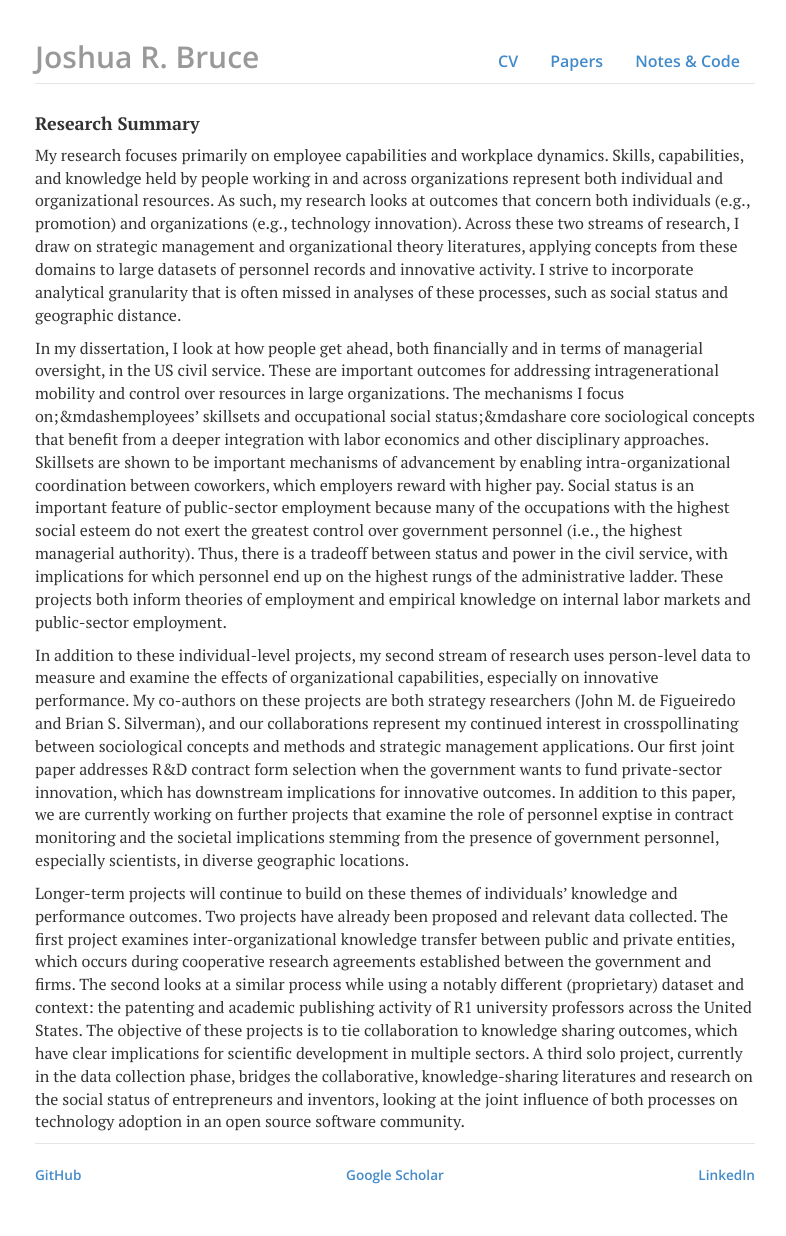
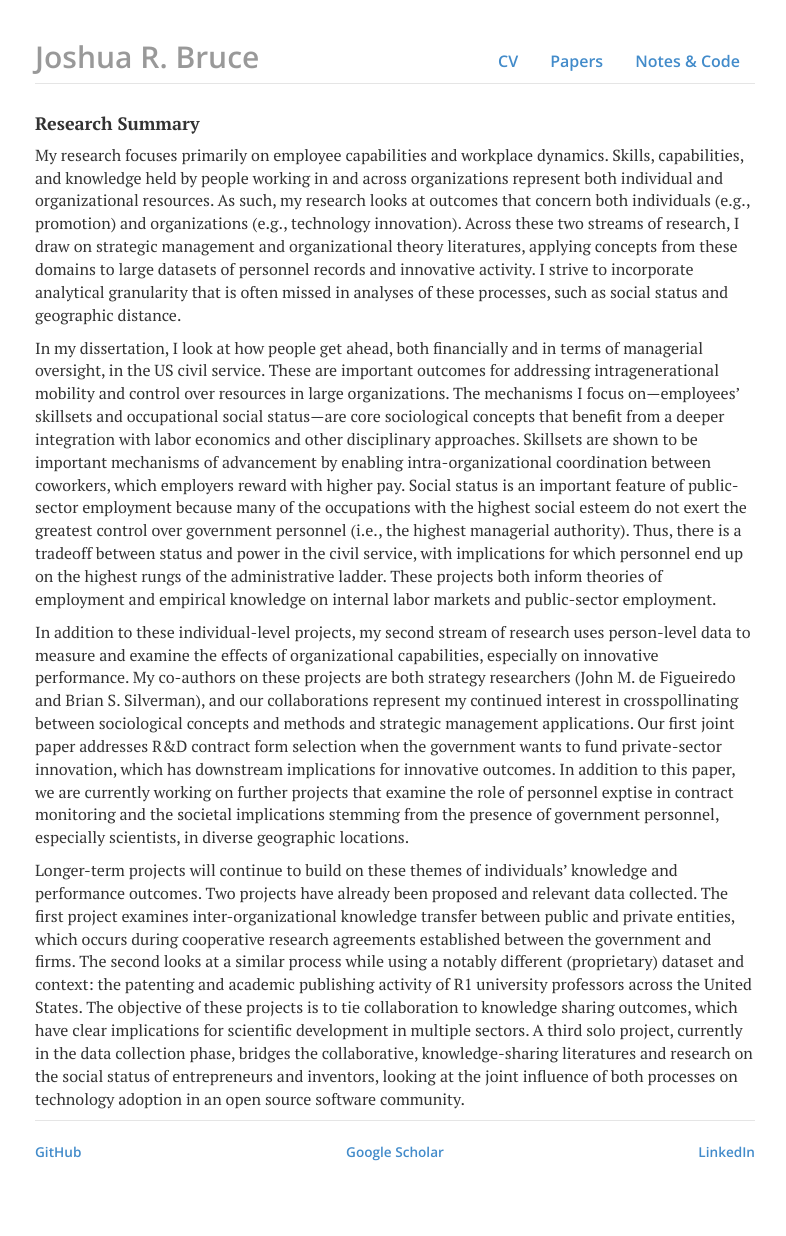
Before and after one commit to joshuarbruce/joshuarbruce.github.io, a Jekyll site: the page built from research/index.html, in a window 1280 px wide. Shown: the whole page, without its empty margins (245-1031 px from the left). Built offline with Jekyll 4.4.1, drawn with Linux system fonts in a browser that asks for light colours; nearby versions of some CDN libraries; after the commit the page ends 1213 px from its top, so only the background shows below that.

Commit message:
Update index.html

```diff
--- a/research/index.html
+++ b/research/index.html
@@ -7,7 +7,7 @@
 <h4>Research Summary</h4>
 <p>My research focuses primarily on employee capabilities and workplace dynamics. Skills, capabilities, and knowledge held by people working in and across organizations represent both individual and organizational resources. As such, my research looks at outcomes that concern both individuals (e.g., promotion) and organizations (e.g., technology innovation). Across these two streams of research, I draw on strategic management and organizational theory literatures, applying concepts from these domains to large datasets of personnel records and innovative activity. I strive to incorporate analytical granularity that is often missed in analyses of these processes, such as social status and geographic distance.</p>
 
-<p>In my dissertation, I look at how people get ahead, both financially and in terms of managerial oversight, in the US civil service. These are important outcomes for addressing intragenerational mobility and control over resources in large organizations. The mechanisms I focus on;&mdashemployees’ skillsets and occupational social status;&mdashare core sociological concepts that benefit from a deeper integration with labor economics and other disciplinary approaches. Skillsets are shown to be important mechanisms of advancement by enabling intra-organizational coordination between coworkers, which employers reward with higher pay. Social status is an important feature of public-sector employment because many of the occupations with the highest social esteem do not exert the greatest control over government personnel (i.e., the highest managerial authority). Thus, there is a tradeoff between status and power in the civil service, with implications for which personnel end up on the highest rungs of the administrative ladder. These projects both inform theories of employment and empirical knowledge on internal labor markets and public-sector employment.</p>
+<p>In my dissertation, I look at how people get ahead, both financially and in terms of managerial oversight, in the US civil service. These are important outcomes for addressing intragenerational mobility and control over resources in large organizations. The mechanisms I focus on—employees’ skillsets and occupational social status—are core sociological concepts that benefit from a deeper integration with labor economics and other disciplinary approaches. Skillsets are shown to be important mechanisms of advancement by enabling intra-organizational coordination between coworkers, which employers reward with higher pay. Social status is an important feature of public-sector employment because many of the occupations with the highest social esteem do not exert the greatest control over government personnel (i.e., the highest managerial authority). Thus, there is a tradeoff between status and power in the civil service, with implications for which personnel end up on the highest rungs of the administrative ladder. These projects both inform theories of employment and empirical knowledge on internal labor markets and public-sector employment.</p>
 
 <p>In addition to these individual-level projects, my second stream of research uses person-level data to measure and examine the effects of organizational capabilities, especially on innovative performance. My co-authors on these projects are both strategy researchers (John M. de Figueiredo and Brian S. Silverman), and our collaborations represent my continued interest in crosspollinating between sociological concepts and methods and strategic management applications. Our first joint paper addresses R&D contract form selection when the government wants to fund private-sector innovation, which has downstream implications for innovative outcomes. In addition to this paper, we are currently working on further projects that examine the role of personnel exptise in contract monitoring and the societal implications stemming from the presence of government personnel, especially scientists, in diverse geographic locations.</p>
 
```
